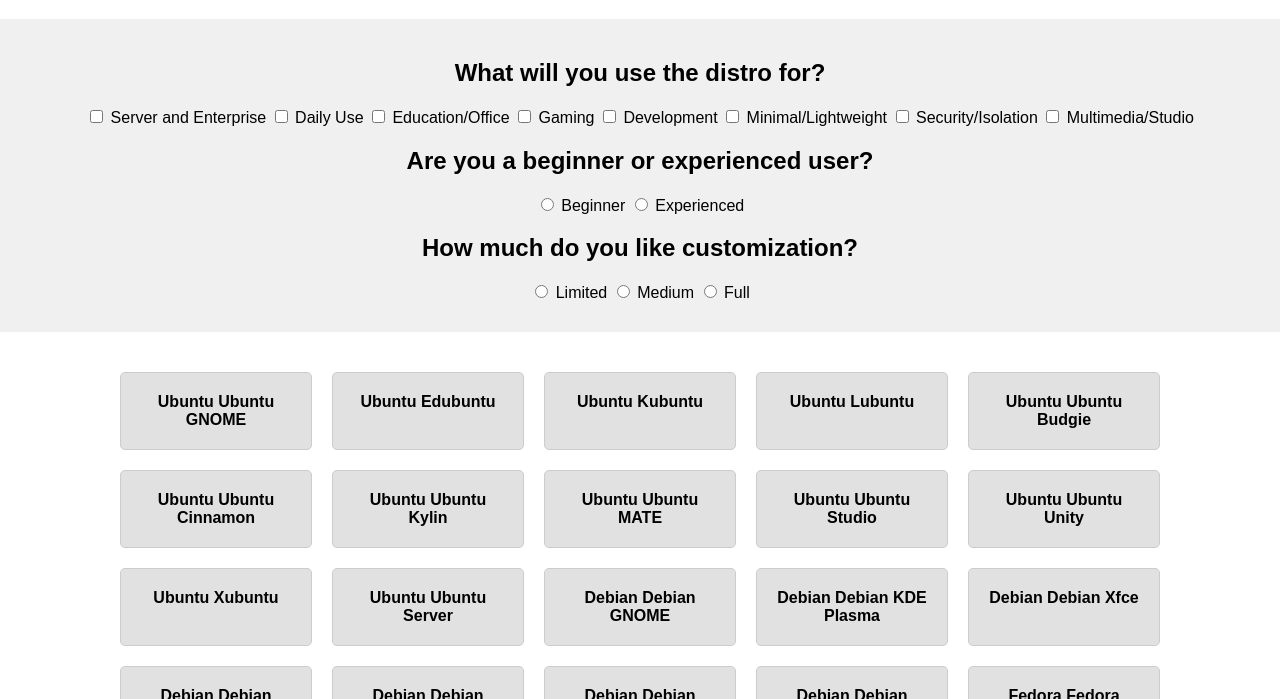
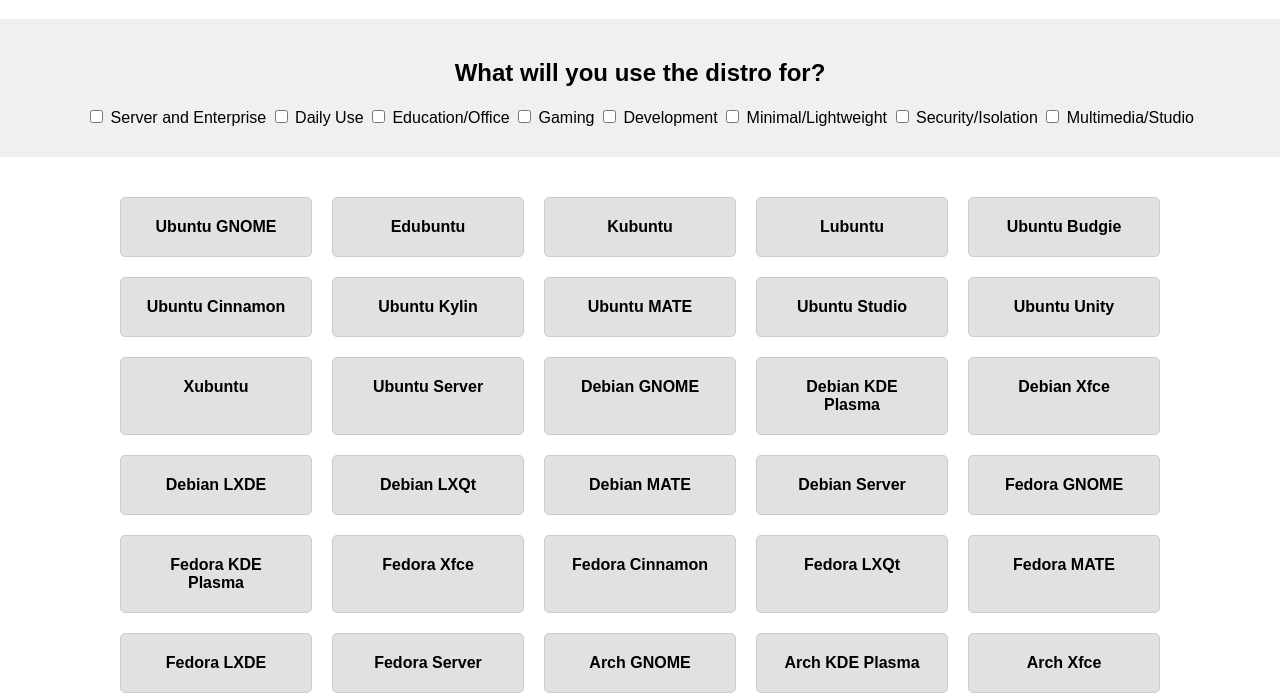
Before and after one commit to bdsahiner/distro-helper, a plain HTML site: page index.html in a window 1280 px wide. Shown: the part 101-800 px from the top of the page. Drawn offline with Linux system fonts and the light colour scheme.

Commit message:
2nd commit

```diff
--- a/index.html
+++ b/index.html
@@ -12,7 +12,7 @@
     <section id="questions">
         <h2>What will you use the distro for?</h2>
         <div id="purpose" class="question">
-            <label><input type="checkbox" value="Server" /> Server and Enterprise</label>
+            <label><input type="checkbox" value="Server and Enterprise" /> Server and Enterprise</label>
             <label><input type="checkbox" value="Daily Use" /> Daily Use</label>
             <label><input type="checkbox" value="Education/Office" /> Education/Office</label>
             <label><input type="checkbox" value="Gaming" /> Gaming</label>
@@ -20,19 +20,6 @@
             <label><input type="checkbox" value="Minimal/Lightweight" /> Minimal/Lightweight</label>
             <label><input type="checkbox" value="Security/Isolation" /> Security/Isolation</label>
             <label><input type="checkbox" value="Multimedia/Studio" /> Multimedia/Studio</label>
-        </div>
-
-        <h2>Are you a beginner or experienced user?</h2>
-        <div id="experience" class="question">
-            <label><input type="radio" name="experience" value="Beginner" /> Beginner</label>
-            <label><input type="radio" name="experience" value="Experienced" /> Experienced</label>
-        </div>
-
-        <h2>How much do you like customization?</h2>
-        <div id="customization" class="question">
-            <label><input type="radio" name="customization" value="limited" /> Limited</label>
-            <label><input type="radio" name="customization" value="medium" /> Medium</label>
-            <label><input type="radio" name="customization" value="high" /> Full</label>
         </div>
     </section>
 
--- a/script.js
+++ b/script.js
@@ -1,18 +1,14 @@
 const distrosContainer = document.getElementById('distros');
 const jsonFiles = ["ubuntu.json", "debian.json", "fedora.json", "arch.json", "mint.json"];
 
-function createDistroBox(variant, distroName) {
+function createDistroBox(variant) {
     const box = document.createElement('div');
     box.classList.add('distro-box');
 
-    const purposes = variant.categories ? variant.categories.map(cat => cat.name).join(',') : '';
-    const customization = variant.desktop_environment?.customization_allowance?.toLowerCase() || 'medium';
+    const purposes = variant.categories ? variant.categories.map(cat => cat.name) : [];
+    box.setAttribute('data-purpose', purposes.join(','));
 
-    box.setAttribute('data-purpose', purposes);
-    box.setAttribute('data-experience', distroName === "Ubuntu" || distroName === "Fedora" || distroName === "Linux Mint" ? "Beginner" : "Experienced");
-    box.setAttribute('data-customization', customization);
-
-    box.textContent = `${distroName} ${variant.name}`;
+    box.textContent = variant.name; // Display variant name exactly as it is
     distrosContainer.appendChild(box);
 }
 
@@ -21,10 +17,8 @@ async function loadVariants() {
         try {
             const response = await fetch(file);
             if (!response.ok) throw new Error(`Failed to load ${file}`);
-
             const data = await response.json();
-            const distroName = data.name;
-            data.variants.forEach(variant => createDistroBox(variant, distroName));
+            data.variants.forEach(variant => createDistroBox(variant));
         } catch (error) {
             console.error(`Error loading ${file}:`, error);
         }
@@ -35,22 +29,11 @@ loadVariants();
 
 function filterDistros() {
     const selectedPurpose = Array.from(document.querySelectorAll('#purpose input:checked')).map(input => input.value);
-    const selectedExperience = document.querySelector('input[name="experience"]:checked')?.value;
-    const selectedCustomization = document.querySelector('input[name="customization"]:checked')?.value;
-
     document.querySelectorAll('.distro-box').forEach(box => {
         const boxPurpose = box.getAttribute('data-purpose').split(',');
-        const boxExperience = box.getAttribute('data-experience');
-        const boxCustomization = box.getAttribute('data-customization');
-
-        const matchesPurpose = selectedPurpose.length === 0 || selectedPurpose.some(p => boxPurpose.includes(p));
-        const matchesExperience = !selectedExperience || selectedExperience === boxExperience;
-        const matchesCustomization = !selectedCustomization || selectedCustomization === boxCustomization;
-
-        box.style.display = matchesPurpose && matchesExperience && matchesCustomization ? 'block' : 'none';
+        const matchesAllPurposes = selectedPurpose.every(purpose => boxPurpose.includes(purpose));
+        box.style.display = matchesAllPurposes ? 'block' : 'none';
     });
 }
 
 document.querySelectorAll('#purpose input').forEach(input => input.addEventListener('change', filterDistros));
-document.querySelectorAll('input[name="experience"]').forEach(input => input.addEventListener('change', filterDistros));
-document.querySelectorAll('input[name="customization"]').forEach(input => input.addEventListener('change', filterDistros));
```
